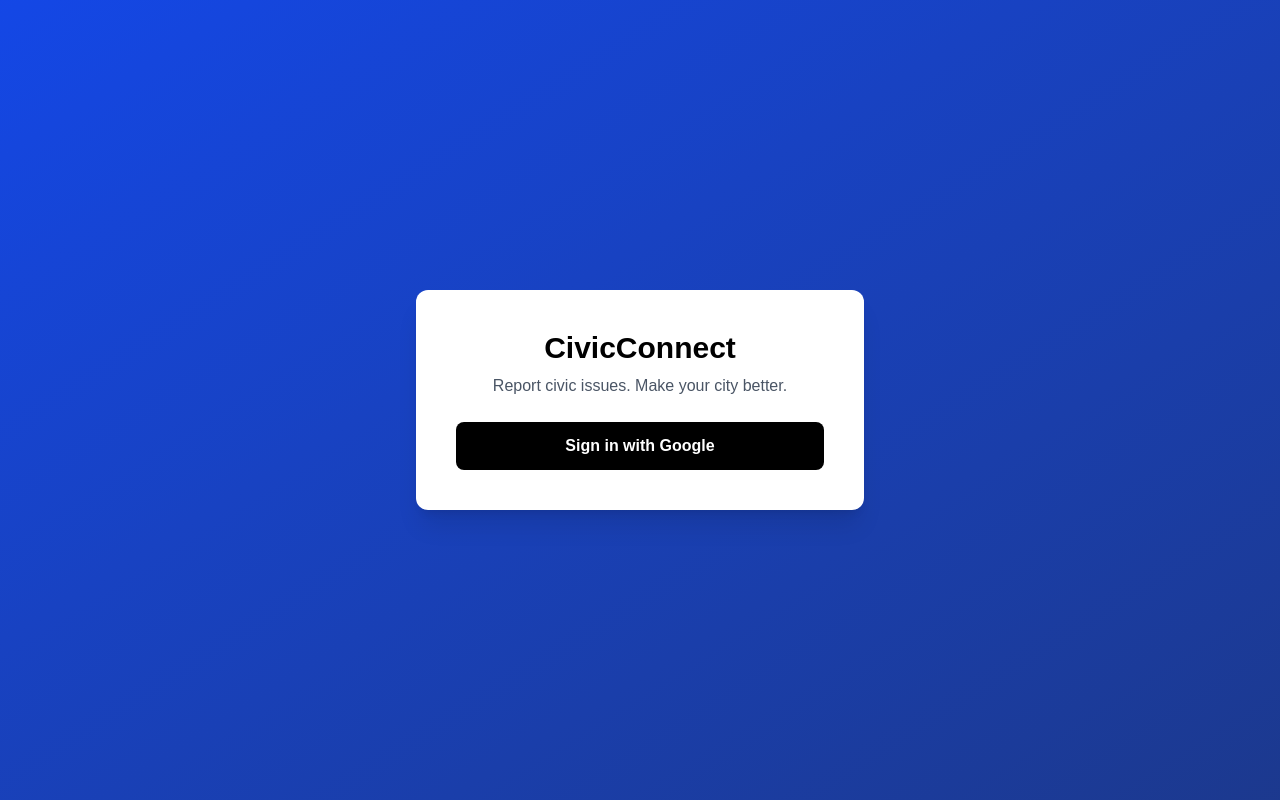
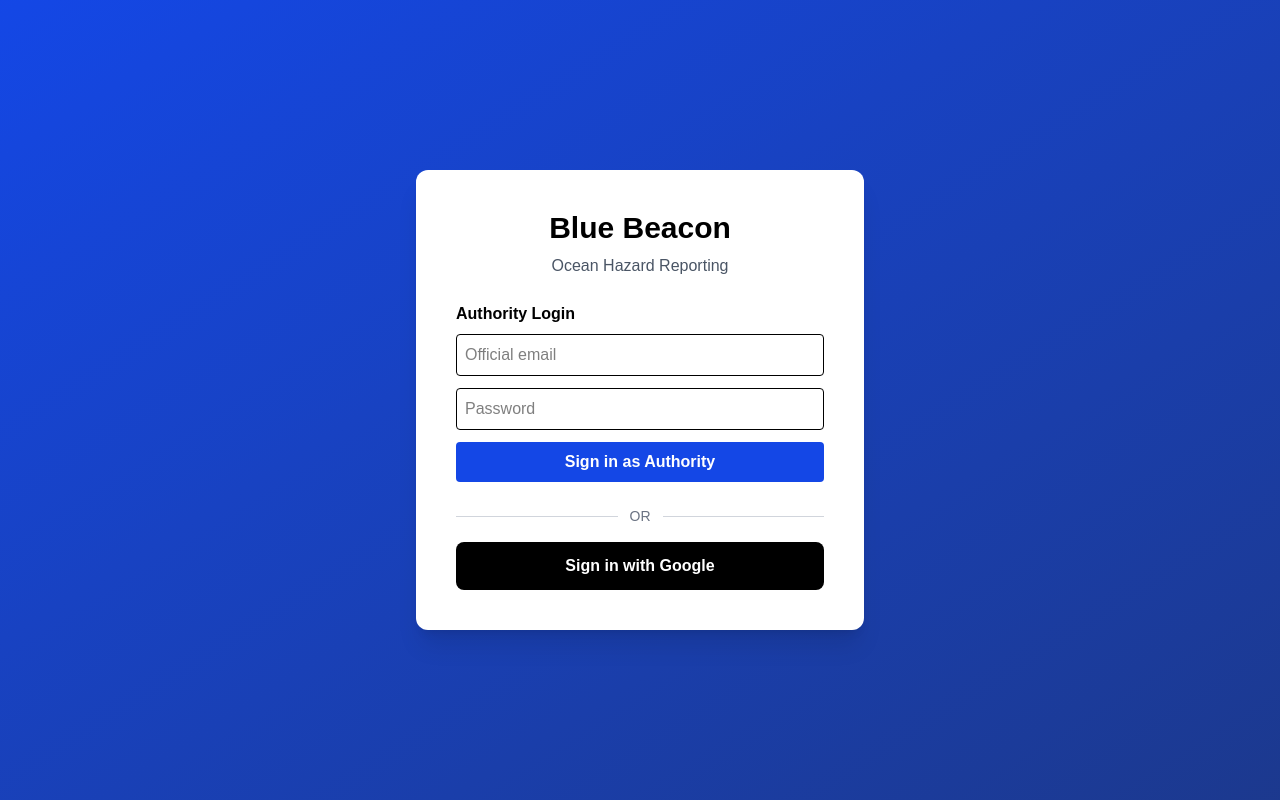
Before and after one commit to praptisiva25/Blue-Beacon1, a Next.js app: page / in a window 1280 px wide. Built offline with nearby package versions, Linux system fonts and the light colour scheme; no server answers.

Commit message:
Roles Addition

```diff
--- /dev/null
+++ b/src/app/authority-dashboard/page.tsx
@@ -0,0 +1,30 @@
+'use client'
+
+import { useRouter } from 'next/navigation'
+import { supabase } from '../../lib/supabase'
+
+export default function AuthorityDashboard() {
+  const router = useRouter()
+
+  const handleLogout = async () => {
+    await supabase.auth.signOut()
+    router.replace('/')
+  }
+
+  return (
+    <div className="p-6">
+      <div className="flex justify-between items-center mb-6">
+        <h1 className="text-2xl font-bold">Authority Dashboard</h1>
+
+        <button
+          onClick={handleLogout}
+          className="px-4 py-2 bg-red-500 text-white rounded hover:bg-red-600"
+        >
+          Logout
+        </button>
+      </div>
+
+      {/* Authority content goes here */}
+    </div>
+  )
+}
--- a/src/app/dashboard/page.tsx
+++ b/src/app/dashboard/page.tsx
@@ -6,11 +6,12 @@
 
 export default function Dashboard() {
   const [email, setEmail] = useState<string | null>(null)
+  const [loading, setLoading] = useState(true)
   const router = useRouter()
 
   useEffect(() => {
     const init = async () => {
-      // Get session (includes JWT)
+
       const {
         data: { session },
       } = await supabase.auth.getSession()
@@ -20,19 +21,33 @@
         return
       }
 
-      // Set UI email
       setEmail(session.user.email ?? null)
 
-      // Sync user with backend (JWT-based)
+
       try {
-        await fetch('http://localhost:8080/api/auth/sync', {
-          method: 'POST',
-          headers: {
-            Authorization: `Bearer ${session.access_token}`,
-          },
-        })
+        const res = await fetch(
+          'http://localhost:8080/api/auth/sync',
+          {
+            method: 'POST',
+            headers: {
+              Authorization: `Bearer ${session.access_token}`,
+            },
+          }
+        )
+
+        const user = await res.json()
+
+
+        if (user.role === 'AUTHORITY') {
+          router.replace('/authority-dashboard')
+          return
+        }
+
+
+        setLoading(false)
       } catch (err) {
         console.error('Failed to sync user:', err)
+        router.replace('/')
       }
     }
 
@@ -44,6 +59,11 @@
     router.replace('/')
   }
 
+  if (loading) {
+    return <p className="p-6">Loading...</p>
+  }
+
+  // ✅ EXISTING CITIZEN DASHBOARD (UNCHANGED)
   return (
     <div className="min-h-screen bg-gray-100 p-8">
       {/* Header */}
@@ -67,7 +87,9 @@
           onClick={() => router.push('/report')}
           className="cursor-pointer bg-blue-600 text-white p-6 rounded-xl shadow hover:bg-blue-700"
         >
-          <h2 className="text-xl font-bold mb-2">➕ Report an Issue</h2>
+          <h2 className="text-xl font-bold mb-2">
+            ➕ Report an Issue
+          </h2>
           <p>Upload photos and describe the problem</p>
         </div>
 
@@ -75,14 +97,18 @@
           onClick={() => router.push('/my-reports')}
           className="cursor-pointer bg-blue-600 text-white p-6 rounded-xl shadow hover:bg-blue-700"
         >
-          <h2 className="text-xl font-bold mb-2">📄 My Reports</h2>
+          <h2 className="text-xl font-bold mb-2">
+            📄 My Reports
+          </h2>
           <p className="text-gray-200">
             View status of issues you reported
           </p>
         </div>
 
         <div className="bg-white p-6 rounded-xl shadow">
-          <h2 className="text-xl font-bold mb-2">📊 City Impact</h2>
+          <h2 className="text-xl font-bold mb-2">
+            📊 City Impact
+          </h2>
           <p className="text-gray-600">
             See resolved & pending issues
           </p>
--- a/src/app/my-reports/page.tsx
+++ b/src/app/my-reports/page.tsx
@@ -7,10 +7,6 @@
 type Report = {
   id: string
   title: string
-  categoryGroup: string
-  category: string
-  subCategory: string
-  severity: string
   urgent: boolean
   createdAt: string
 }
@@ -20,7 +16,7 @@
   const router = useRouter()
 
   const loadReports = async () => {
-    // ✅ Get session (JWT)
+
     const {
       data: { session },
     } = await supabase.auth.getSession()
@@ -95,11 +91,8 @@
           >
             <div>
               <h2 className="font-semibold">{r.title}</h2>
-              <p className="text-sm text-gray-600">
-                {r.categoryGroup} → {r.category} → {r.subCategory}
-              </p>
+
               <p className="text-sm">
-                Severity: {r.severity}
                 {r.urgent && ' • URGENT'}
               </p>
               <p className="text-xs text-gray-400">
--- a/src/app/page.tsx
+++ b/src/app/page.tsx
@@ -2,10 +2,15 @@
 
 import { supabase } from '../lib/supabase'
 import { useRouter } from 'next/navigation'
-import { useEffect } from 'react'
+import { useEffect, useState } from 'react'
 
 export default function Home() {
   const router = useRouter()
+
+  const [email, setEmail] = useState('')
+  const [password, setPassword] = useState('')
+  const [loading, setLoading] = useState(false)
+  const [error, setError] = useState<string | null>(null)
 
   useEffect(() => {
     const {
@@ -22,29 +27,98 @@
   }, [router])
 
   const loginWithGoogle = async () => {
-    const { error } = await supabase.auth.signInWithOAuth({
-      provider: 'google',
+  setError(null)
+
+  const { error } = await supabase.auth.signInWithOAuth({
+    provider: 'google',
+    options: {
+      redirectTo: `${window.location.origin}/dashboard`,
+    },
+  })
+
+  if (error) {
+    setError(error.message)
+  }
+}
+
+
+  // Authority login (email + password)
+  const loginWithEmailPassword = async () => {
+    setLoading(true)
+    setError(null)
+
+    const { error } = await supabase.auth.signInWithPassword({
+      email,
+      password,
     })
 
     if (error) {
-      console.error('Login error:', error.message)
+      setError(error.message)
     }
+
+    setLoading(false)
   }
 
   return (
     <div className="min-h-screen bg-gradient-to-br from-blue-700 to-blue-900 flex items-center justify-center text-white">
-      <div className="bg-white text-black p-10 rounded-xl shadow-xl w-full max-w-md text-center">
-        <h1 className="text-3xl font-bold mb-2">CivicConnect</h1>
-        <p className="text-gray-600 mb-6">
-          Report civic issues. Make your city better.
+      <div className="bg-white text-black p-10 rounded-xl shadow-xl w-full max-w-md">
+        <h1 className="text-3xl font-bold mb-2 text-center">
+          Blue Beacon
+        </h1>
+        <p className="text-gray-600 mb-6 text-center">
+          Ocean Hazard Reporting
         </p>
 
+        {/* Authority Login */}
+        <div className="mb-6">
+          <h2 className="font-semibold mb-2">Authority Login</h2>
+
+          <input
+            type="email"
+            placeholder="Official email"
+            className="w-full border p-2 mb-3 rounded"
+            value={email}
+            onChange={(e) => setEmail(e.target.value)}
+          />
+
+          <input
+            type="password"
+            placeholder="Password"
+            className="w-full border p-2 mb-3 rounded"
+            value={password}
+            onChange={(e) => setPassword(e.target.value)}
+          />
+
+          <button
+            onClick={loginWithEmailPassword}
+            disabled={loading}
+            className="w-full bg-blue-700 text-white py-2 rounded font-semibold hover:bg-blue-800 disabled:opacity-50"
+          >
+            {loading ? 'Signing in...' : 'Sign in as Authority'}
+          </button>
+        </div>
+
+        {/* Divider */}
+        <div className="flex items-center my-4">
+          <div className="flex-1 h-px bg-gray-300" />
+          <span className="px-3 text-gray-500 text-sm">OR</span>
+          <div className="flex-1 h-px bg-gray-300" />
+        </div>
+
+        {/* Citizen Login */}
         <button
           onClick={loginWithGoogle}
           className="w-full bg-black text-white py-3 rounded-lg font-semibold hover:bg-gray-800 transition"
         >
           Sign in with Google
         </button>
+
+        {/* Error */}
+        {error && (
+          <p className="text-red-600 text-sm mt-4 text-center">
+            {error}
+          </p>
+        )}
       </div>
     </div>
   )
--- a/src/app/report/page.tsx
+++ b/src/app/report/page.tsx
@@ -13,13 +13,9 @@
 export default function ReportPage() {
   const router = useRouter()
 
-  const [group, setGroup] = useState<CategoryGroup | ''>('')
-  const [category, setCategory] = useState('')
-  const [subCategory, setSubCategory] = useState('')
-
   const [title, setTitle] = useState('')
   const [description, setDescription] = useState('')
-  const [severity, setSeverity] = useState<Severity>('MEDIUM')
+
   const [urgent, setUrgent] = useState(false)
 
   const [lat, setLat] = useState<number | null>(null)
@@ -48,9 +44,7 @@
 
   const submit = async () => {
     if (
-      !group ||
-      !category ||
-      !subCategory ||
+
       !title ||
       !image ||
       lat === null ||
@@ -62,7 +56,7 @@
 
     setLoading(true)
 
-    // ✅ Get session (JWT included)
+
     const {
       data: { session },
     } = await supabase.auth.getSession()
@@ -86,10 +80,6 @@
         body: JSON.stringify({
           title,
           description,
-          categoryGroup: group,
-          category,
-          subCategory,
-          severity,
           urgent,
           latitude: lat,
           longitude: lng,
@@ -112,60 +102,6 @@
       <div className="bg-white w-full max-w-xl p-6 rounded-xl shadow">
         <h1 className="text-2xl font-bold mb-6">Report an Issue</h1>
 
-        {/* Category Group */}
-        <select
-          className="w-full border p-2 mb-3"
-          value={group}
-          onChange={(e) => {
-            setGroup(e.target.value as CategoryGroup)
-            setCategory('')
-            setSubCategory('')
-          }}
-        >
-          <option value="">Category Group</option>
-          {Object.keys(CATEGORIES).map((g) => (
-            <option key={g} value={g}>
-              {g}
-            </option>
-          ))}
-        </select>
-
-        {/* Category */}
-        {group && (
-          <select
-            className="w-full border p-2 mb-3"
-            value={category}
-            onChange={(e) => {
-              setCategory(e.target.value)
-              setSubCategory('')
-            }}
-          >
-            <option value="">Category</option>
-            {Object.keys(CATEGORIES[group]).map((c) => (
-              <option key={c} value={c}>
-                {c}
-              </option>
-            ))}
-          </select>
-        )}
-
-        {/* Sub Category */}
-        {group && category && (
-          <select
-            className="w-full border p-2 mb-3"
-            value={subCategory}
-            onChange={(e) => setSubCategory(e.target.value)}
-          >
-            <option value="">Sub Category</option>
-            {(CATEGORIES[group][
-              category as keyof typeof CATEGORIES[CategoryGroup]
-            ] as readonly string[]).map((sc) => (
-              <option key={sc} value={sc}>
-                {sc}
-              </option>
-            ))}
-          </select>
-        )}
 
         <input
           className="w-full border p-2 mb-3"
@@ -182,15 +118,7 @@
           onChange={(e) => setDescription(e.target.value)}
         />
 
-        <select
-          className="w-full border p-2 mb-3"
-          value={severity}
-          onChange={(e) => setSeverity(e.target.value as Severity)}
-        >
-          <option value="LOW">LOW</option>
-          <option value="MEDIUM">MEDIUM</option>
-          <option value="HIGH">HIGH</option>
-        </select>
+
 
         <label className="flex items-center gap-2 mb-4">
           <input
```
